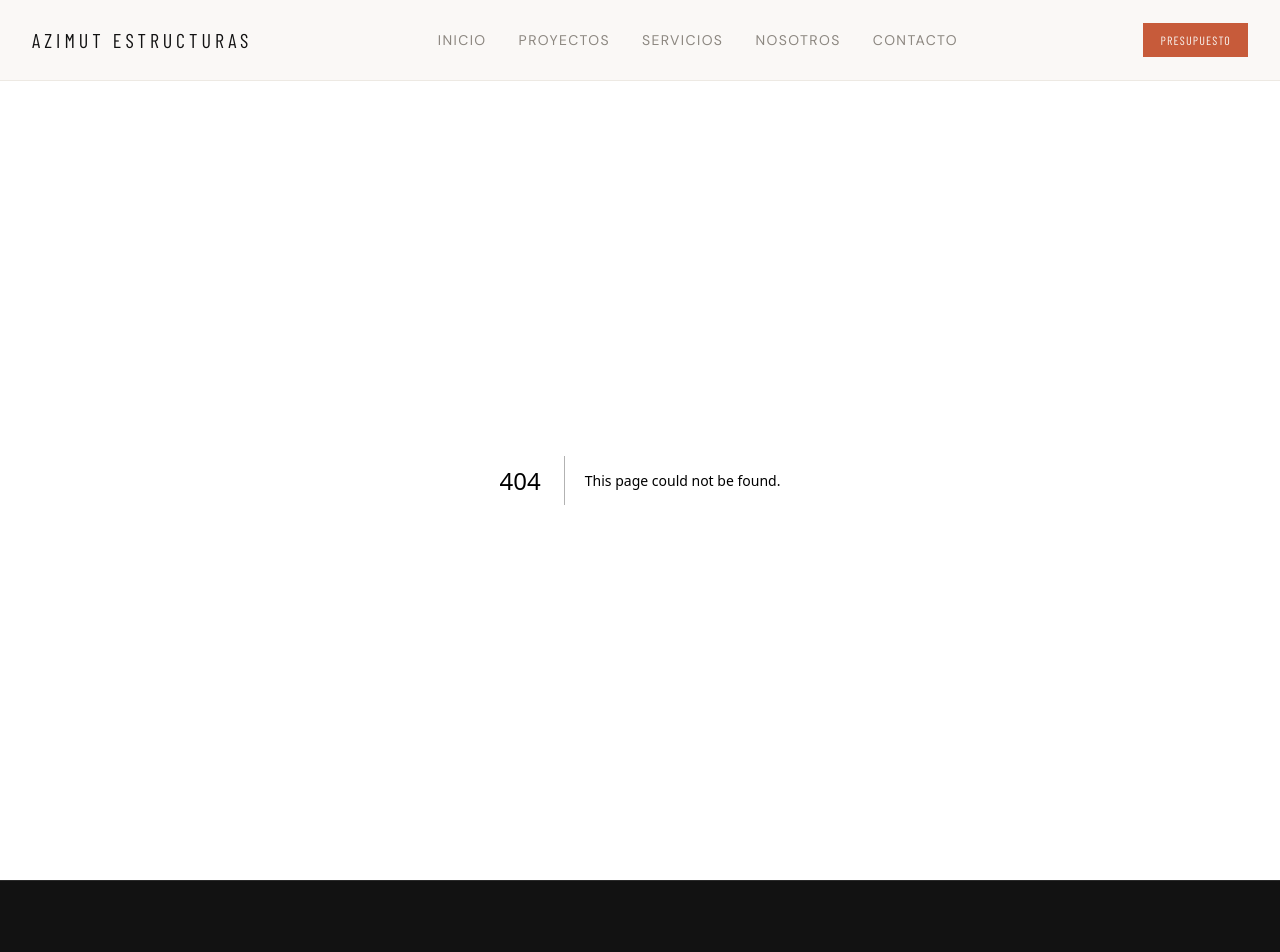
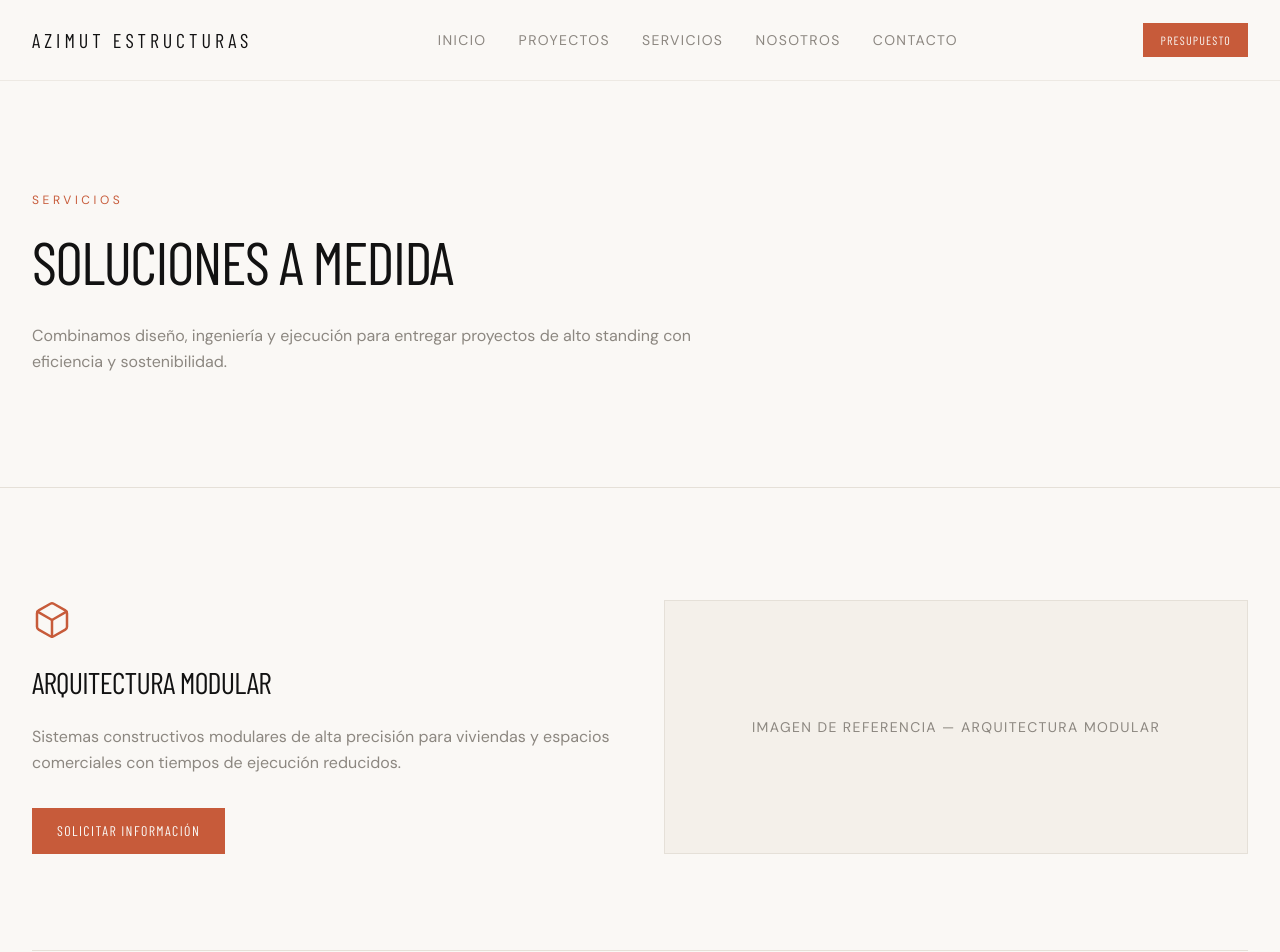
Before and after one commit to Areman-05/Azimut, a Next.js app: page /servicios in a window 1280 px wide. Before the commit this address had no page. Shown: the top 952 px of the page. Built offline with nearby package versions, Linux system fonts and the light colour scheme.

Commit message:
feat: añadir página de servicios

```diff
--- /dev/null
+++ b/src/app/servicios/page.tsx
@@ -0,0 +1,70 @@
+import type { Metadata } from "next";
+import { Box, Hammer, Leaf } from "lucide-react";
+import type { LucideIcon } from "lucide-react";
+import { Container, Section } from "@/components/layout";
+import { PageHeader } from "@/components/ui/PageHeader";
+import { Button } from "@/components/ui";
+import { services } from "@/data/services";
+
+export const metadata: Metadata = {
+  title: "Servicios",
+  description:
+    "Arquitectura modular, construcción sostenible y reformas premium. Conoce los servicios de Azimut Estructuras.",
+};
+
+const iconMap: Record<string, LucideIcon> = {
+  modular: Box,
+  sostenible: Leaf,
+  reformas: Hammer,
+};
+
+export default function ServiciosPage() {
+  return (
+    <>
+      <PageHeader
+        label="Servicios"
+        title="Soluciones a medida"
+        description="Combinamos diseño, ingeniería y ejecución para entregar proyectos de alto standing con eficiencia y sostenibilidad."
+      />
+      <Section>
+        <Container>
+          <div className="space-y-24">
+            {services.map((service) => {
+              const Icon = iconMap[service.id] ?? Box;
+              return (
+                <article
+                  key={service.id}
+                  id={service.id}
+                  className="grid gap-12 border-b border-border-light pb-24 last:border-0 lg:grid-cols-2"
+                >
+                  <div>
+                    <Icon
+                      size={40}
+                      className="text-terracotta"
+                      strokeWidth={1.5}
+                      aria-hidden
+                    />
+                    <h2 className="mt-6 font-display text-3xl uppercase tracking-tight">
+                      {service.title}
+                    </h2>
+                    <p className="mt-6 text-base leading-relaxed text-muted">
+                      {service.description}
+                    </p>
+                    <div className="mt-8">
+                      <Button href="/contacto">Solicitar información</Button>
+                    </div>
+                  </div>
+                  <div className="flex items-center justify-center border border-border-light bg-sand p-12">
+                    <p className="text-center text-sm uppercase tracking-widest text-muted">
+                      Imagen de referencia — {service.title}
+                    </p>
+                  </div>
+                </article>
+              );
+            })}
+          </div>
+        </Container>
+      </Section>
+    </>
+  );
+}
```
